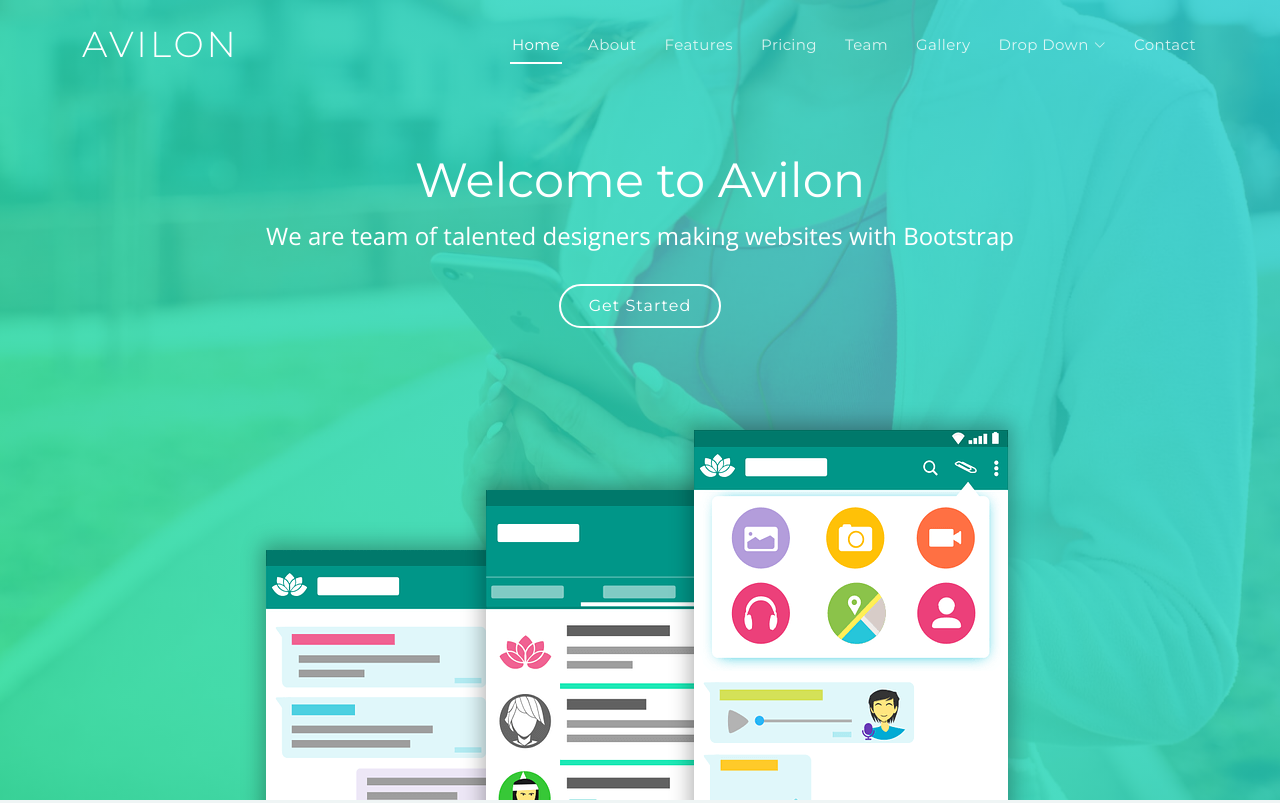
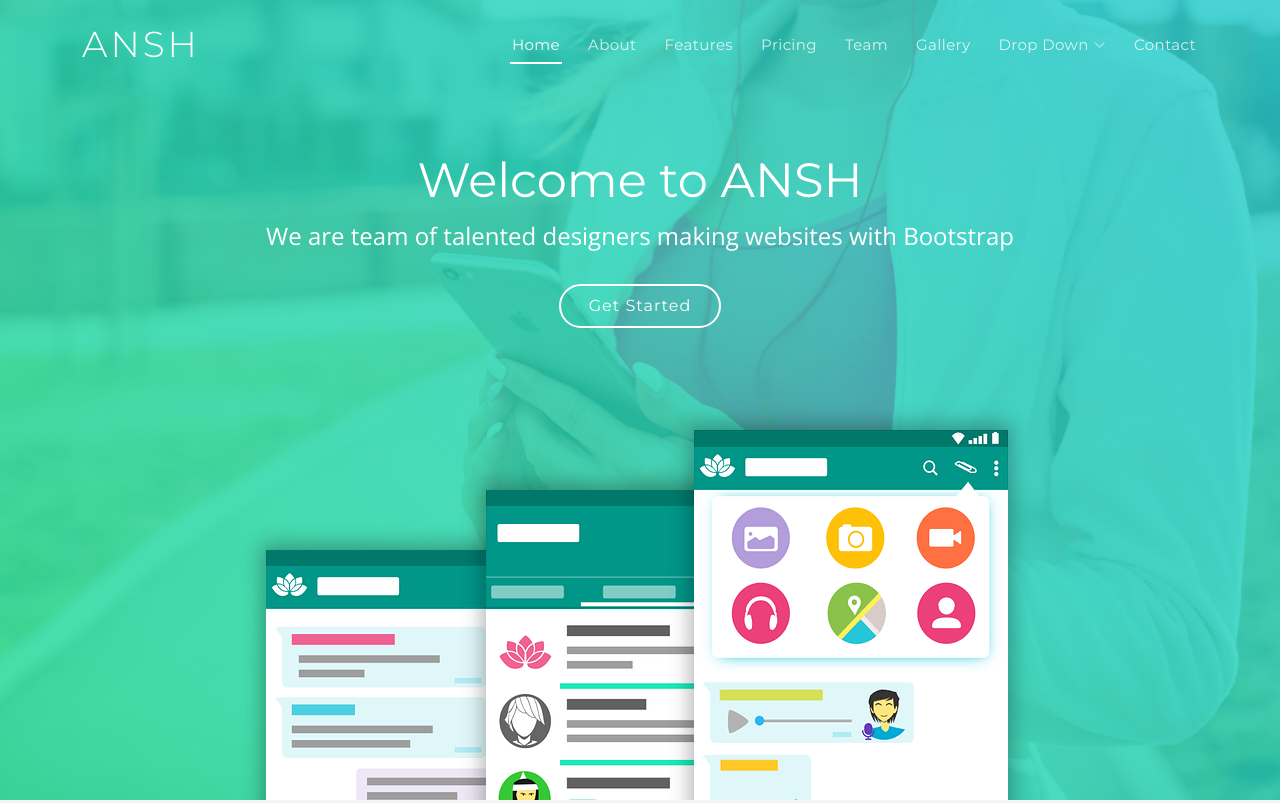
Before and after one commit to Ansh-2610/Project, a plain HTML site: page index.html in a window 1280 px wide. Shown: the top 803 px of the page. Drawn offline with nearby package versions, Linux system fonts and the light colour scheme.

Commit message:
added index.html

```diff
--- a/index.html
+++ b/index.html
@@ -5,7 +5,7 @@
   <meta charset="utf-8">
   <meta content="width=device-width, initial-scale=1.0" name="viewport">
 
-  <title>Avilon Bootstrap Template</title>
+  <title>ANSH Bootstrap Template</title>
   <meta content="" name="description">
   <meta content="" name="keywords">
 
@@ -40,7 +40,7 @@
     <div class="container d-flex justify-content-between align-items-center">
 
       <div id="logo">
-        <h1><a href="index.html">Avilon</a></h1>
+        <h1><a href="index.html">ANSH</a></h1>
         <!-- Uncomment below if you prefer to use an image logo -->
         <!-- <a href="index.html"><img src="assets/img/logo.png" alt=""></a> -->
       </div>
@@ -81,7 +81,7 @@
   <section id="hero">
 
     <div class="hero-text" data-aos="zoom-out">
-      <h2>Welcome to Avilon</h2>
+      <h2>Welcome to ANSH</h2>
       <p>We are team of talented designers making websites with Bootstrap</p>
       <a href="#about" class="btn-get-started scrollto">Get Started</a>
     </div>
```
